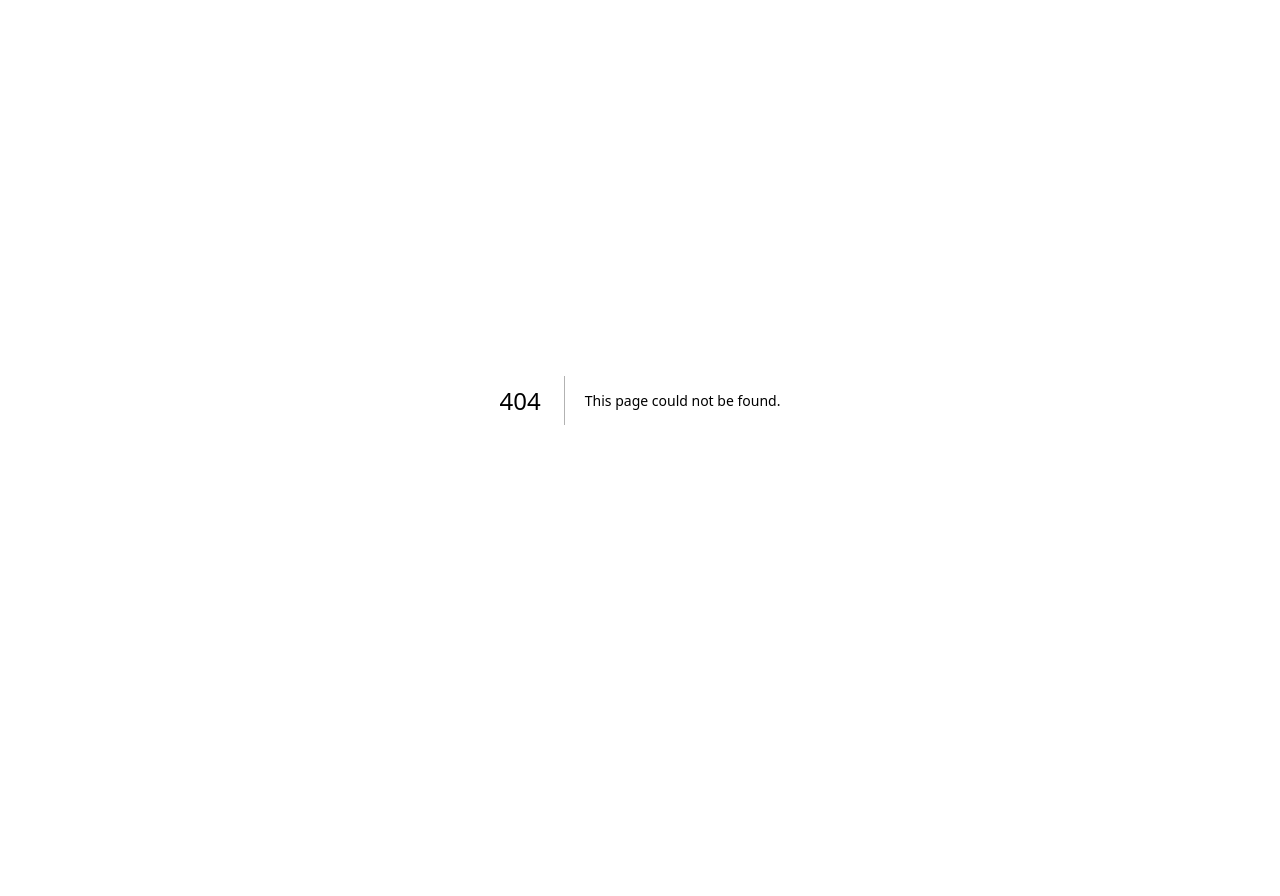
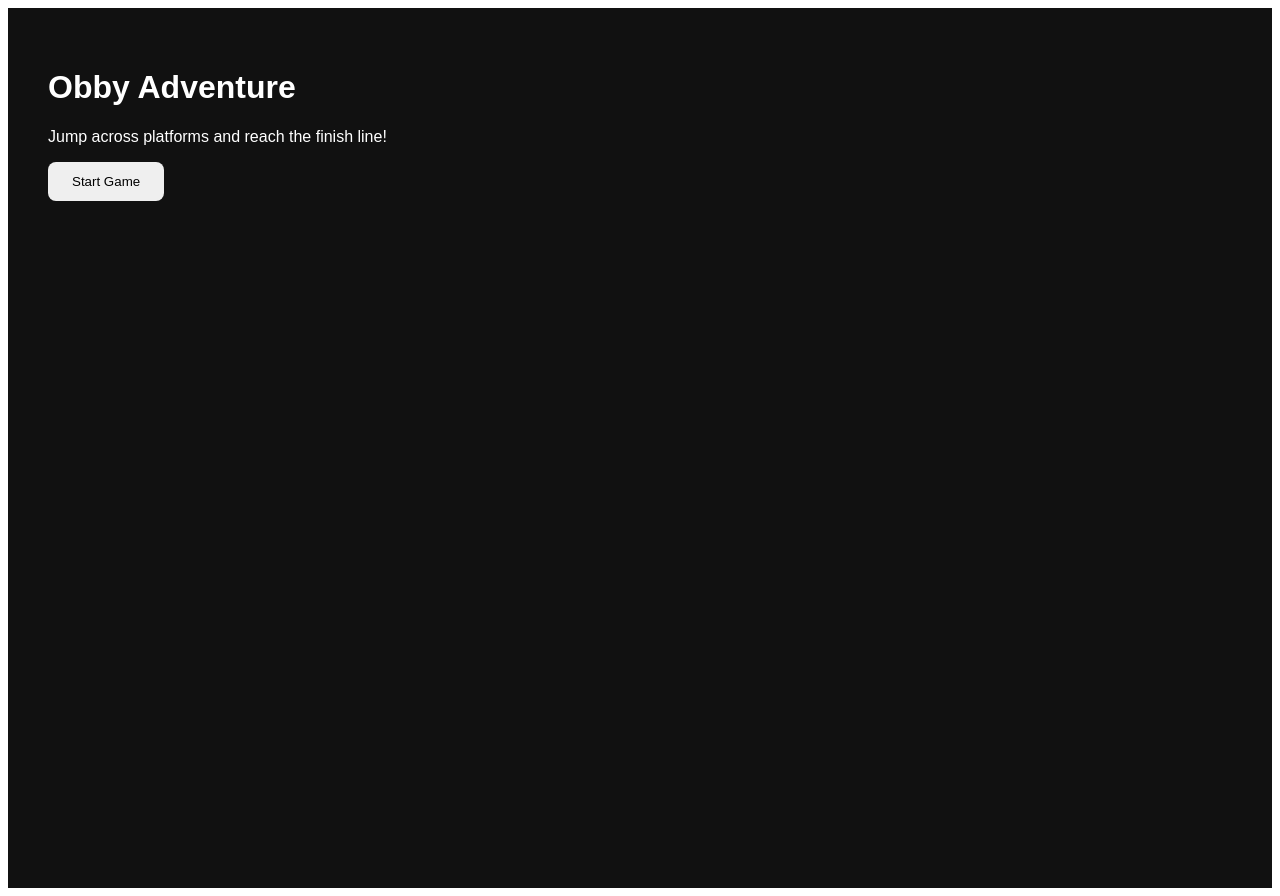
Before and after one commit to khoatran98tx-Sovereign/rblx, a Next.js app: page /games/obby-adventure in a window 1280 px wide. Before the commit this address had no page. Before the commit the page ends 800 px from the top, so only its background shows below. Built offline with nearby package versions, Linux system fonts and the light colour scheme.

Commit message:
Create page.js

```diff
--- /dev/null
+++ b/app/games/obby-adventure/page.js
@@ -0,0 +1,29 @@
+export default function ObbyAdventure() {
+  return (
+    <main
+      style={{
+        minHeight: "100vh",
+        background: "#111",
+        color: "white",
+        padding: "40px",
+        fontFamily: "Arial"
+      }}
+    >
+      <h1>Obby Adventure</h1>
+
+      <p>Jump across platforms and reach the finish line!</p>
+
+      <button
+        onClick={() => alert("Game starting...")}
+        style={{
+          padding: "12px 24px",
+          borderRadius: "8px",
+          border: "none",
+          cursor: "pointer"
+        }}
+      >
+        Start Game
+      </button>
+    </main>
+  );
+}
```
